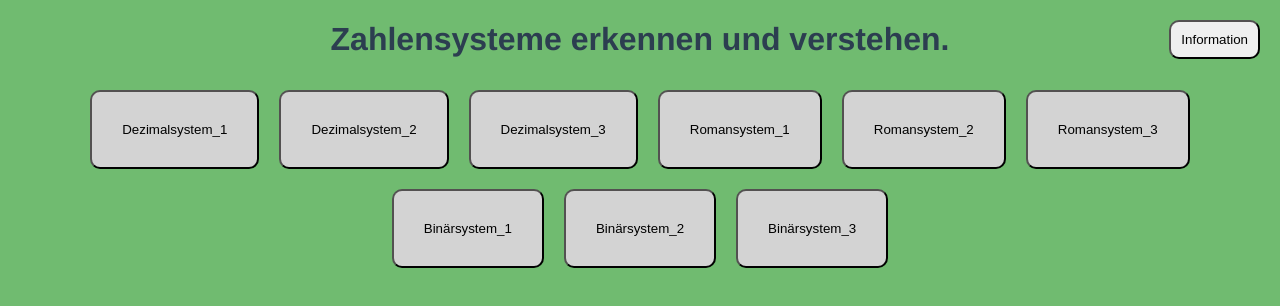
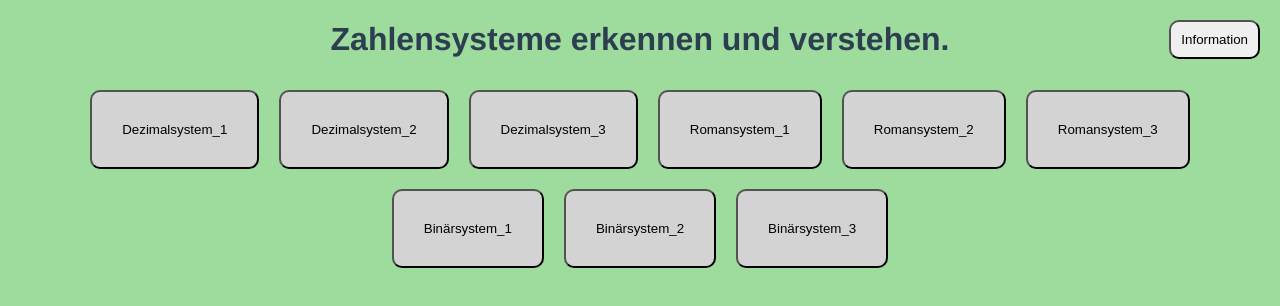
Before and after one commit to Fisnik-Mustafa/bsc-thesis, a Vue app: page / in a window 1280 px wide. Shown: the top 306 px of the page. Built offline with nearby package versions, Linux system fonts and the light colour scheme.

Commit message:
Hintergrundfarbe angepasst

```diff
--- a/src/views/HomeView.vue
+++ b/src/views/HomeView.vue
@@ -63,7 +63,7 @@ export default {
 
 <style>
 body {
-  background-color: rgb(112, 187, 112);
+  background-color: rgb(157, 220, 157);
 }
 .tasks {
   display: flex;
```
